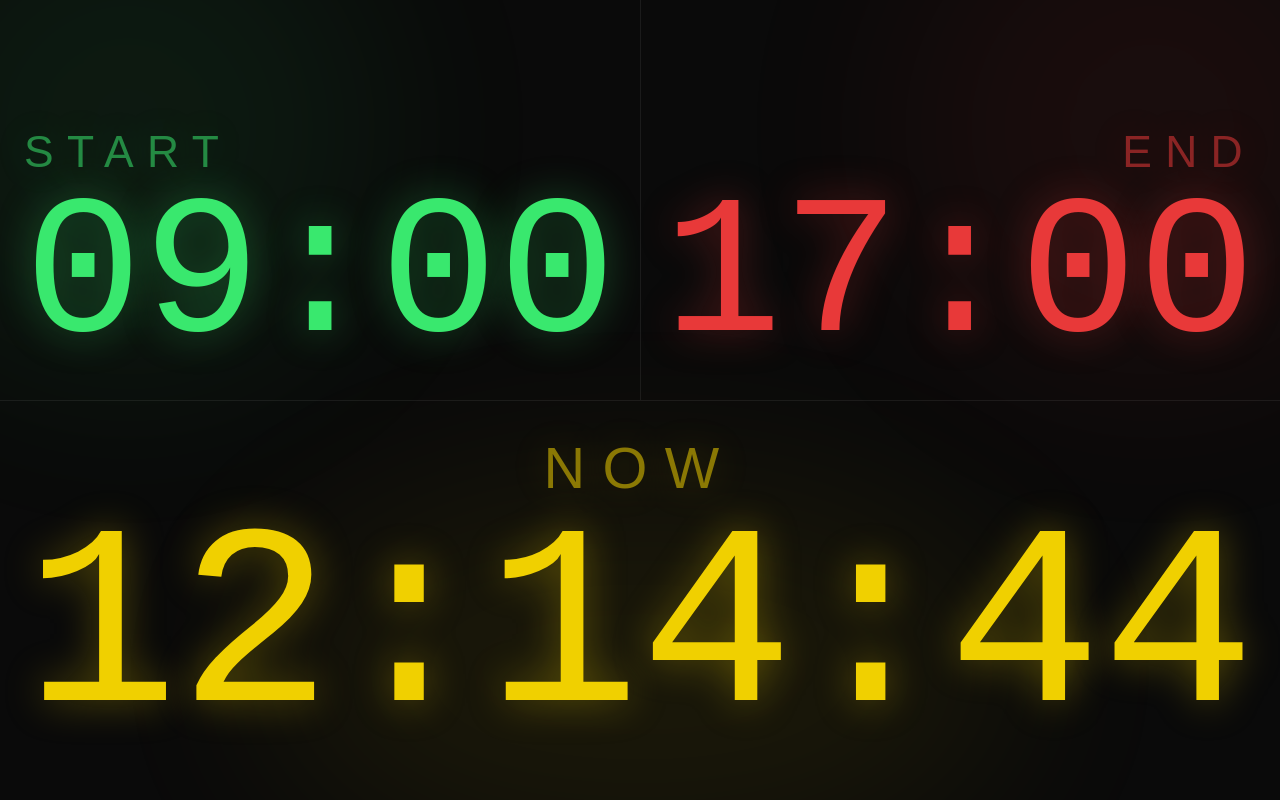
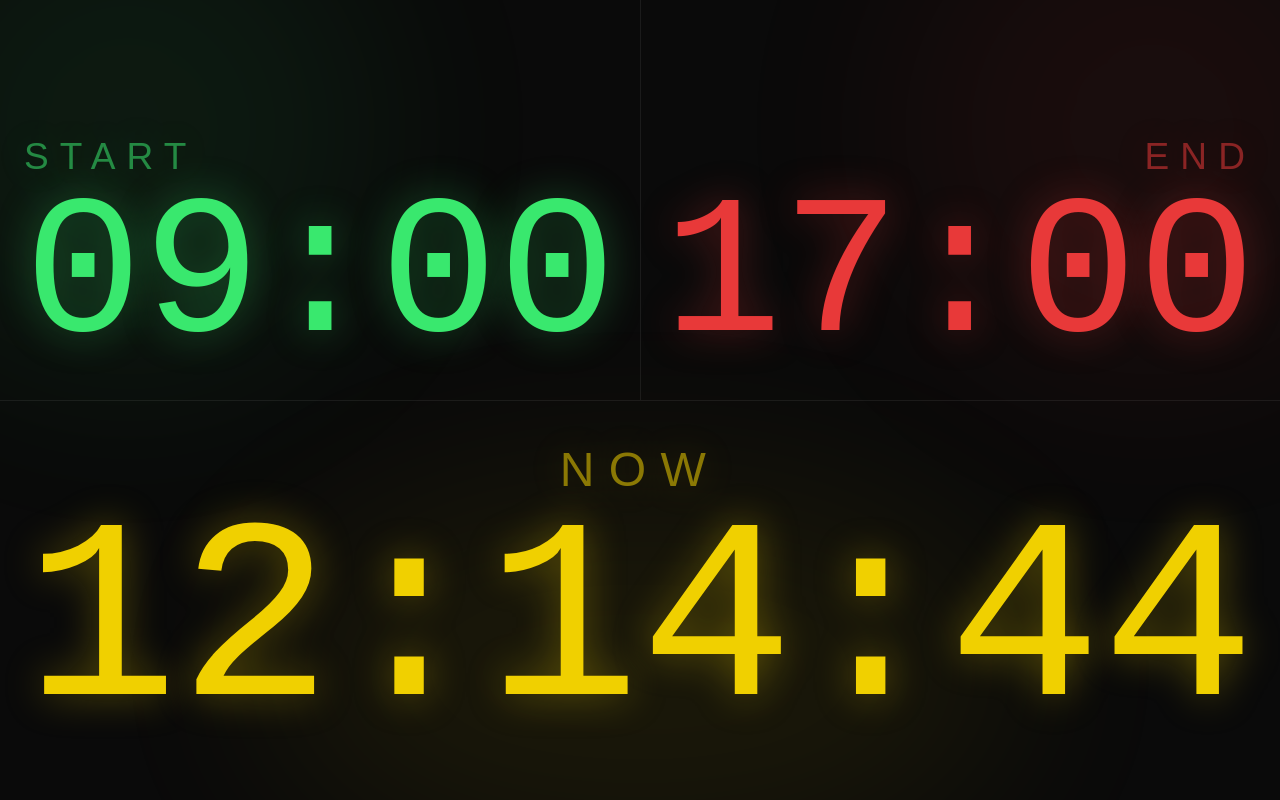
Before and after one commit to adaree1112/Clock, a plain HTML site: page index.html in a window 1280 px wide. Drawn offline with Linux system fonts and the light colour scheme.

Commit message:
Adjust font size calculation in index.html

```diff
--- a/index.html
+++ b/index.html
@@ -151,7 +151,7 @@ width: 100%;
       else hi = mid;
     }
     el.style.fontSize = lo + 'px';
-    return lo*0.9;
+    return lo*0.75;
   }
 
   function resize() {
```
